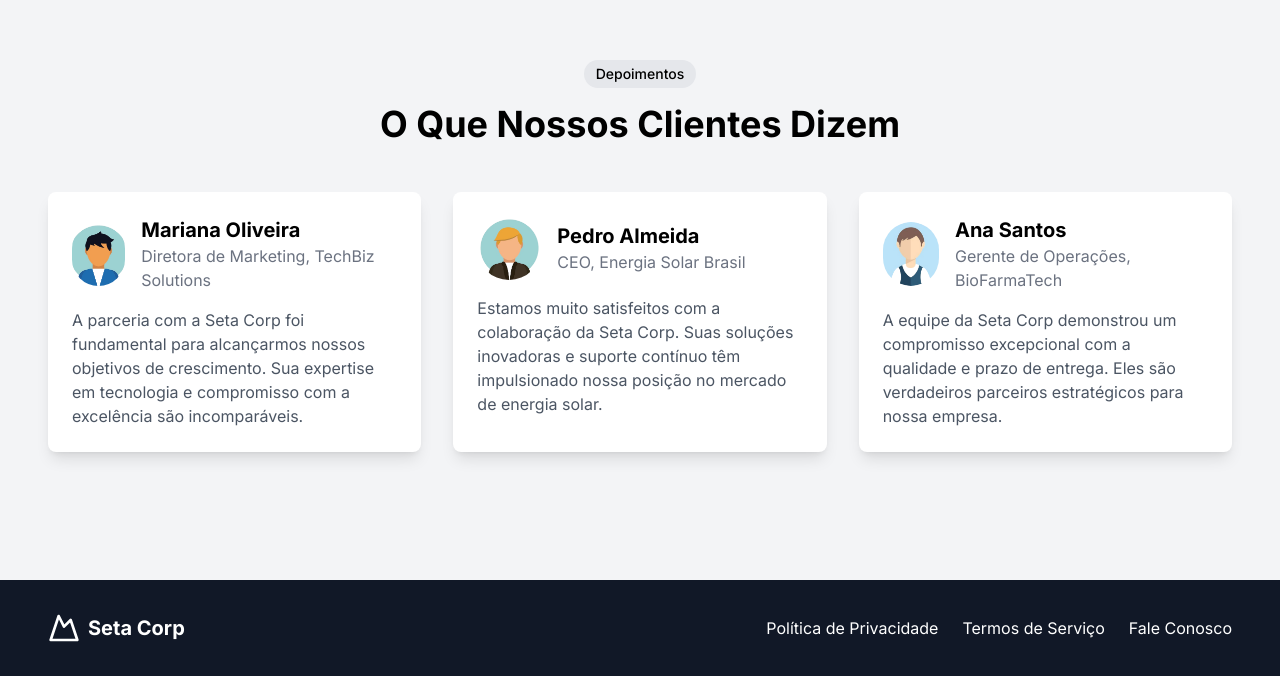
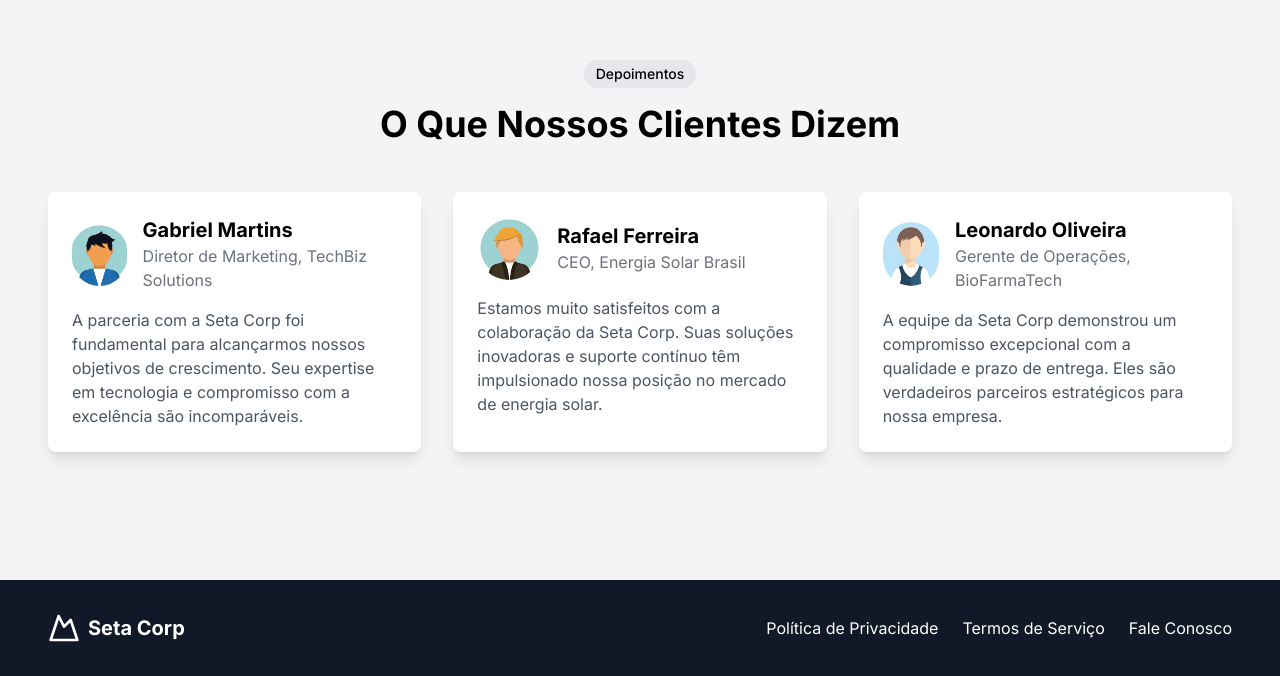
Before and after one commit to henriquecarmellim/setacorp, a Next.js app: page / in a window 1280 px wide. Shown: the part 1680-2356 px from the top of the page. Built offline with nearby package versions, Linux system fonts and the light colour scheme.

Commit message:
Update components.tsx

```diff
--- a/src/app/components.tsx
+++ b/src/app/components.tsx
@@ -227,19 +227,19 @@ export function Testimonials() {
 
 export const testimonialsData = [
   {
-    "name": "Mariana Oliveira",
-    "position": "Diretora de Marketing, TechBiz Solutions",
+    "name": "Gabriel Martins",
+    "position": "Diretor de Marketing, TechBiz Solutions",
     "avatar": "/avatar1.png",
-    "testimonial": "A parceria com a Seta Corp foi fundamental para alcançarmos nossos objetivos de crescimento. Sua expertise em tecnologia e compromisso com a excelência são incomparáveis."
+    "testimonial": "A parceria com a Seta Corp foi fundamental para alcançarmos nossos objetivos de crescimento. Seu expertise em tecnologia e compromisso com a excelência são incomparáveis."
   },
   {
-    "name": "Pedro Almeida",
+    "name": "Rafael Ferreira",
     "position": "CEO, Energia Solar Brasil",
     "avatar": "/avatar2.png",
     "testimonial": "Estamos muito satisfeitos com a colaboração da Seta Corp. Suas soluções inovadoras e suporte contínuo têm impulsionado nossa posição no mercado de energia solar."
   },
   {
-    "name": "Ana Santos",
+    "name": "Leonardo Oliveira",
     "position": "Gerente de Operações, BioFarmaTech",
     "avatar": "/avatar3.png",
     "testimonial": "A equipe da Seta Corp demonstrou um compromisso excepcional com a qualidade e prazo de entrega. Eles são verdadeiros parceiros estratégicos para nossa empresa."
```
